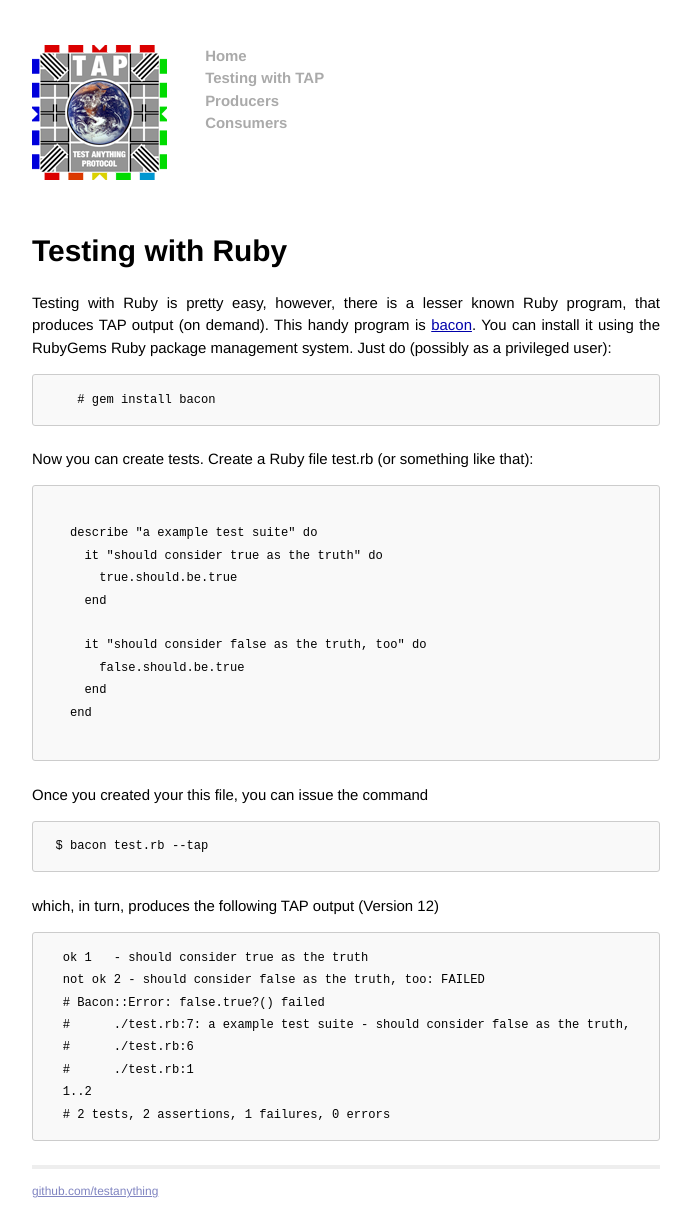
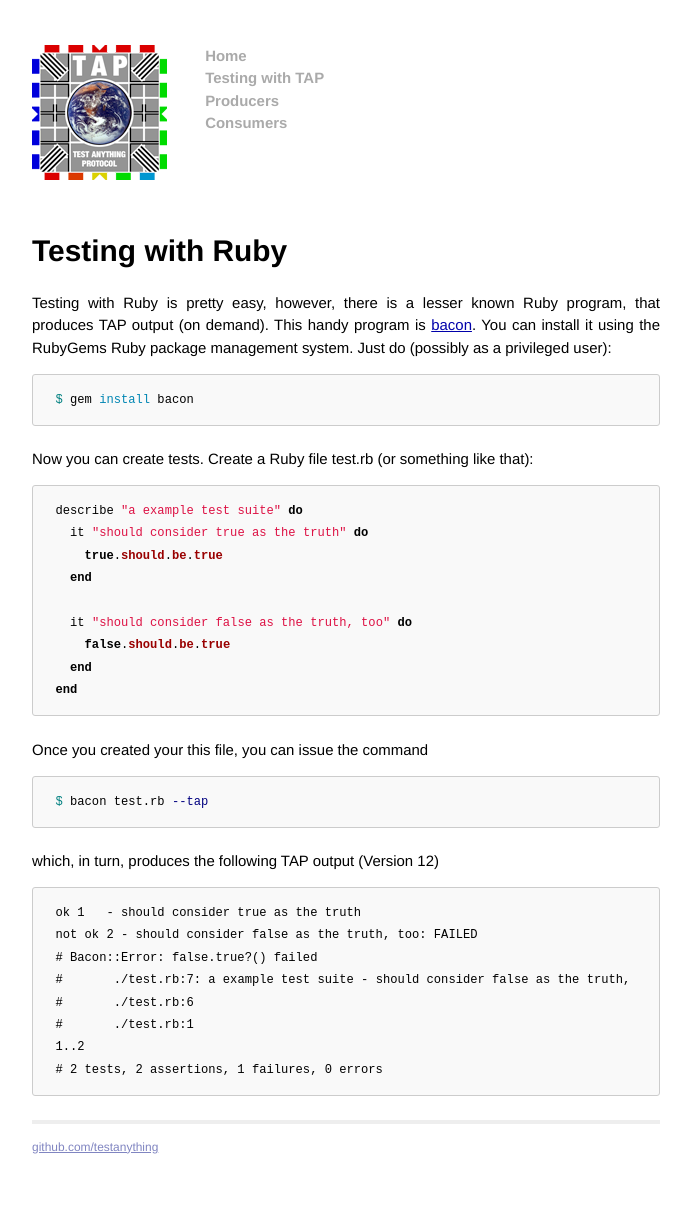
Before and after one commit to TestAnything/testanything.github.io, a Jekyll site: the page built from testing-with-tap/ruby.md, in a window 1280 px wide. Shown: the whole page, without its empty margins (294-985 px from the left). Built offline with Jekyll 4.4.1, drawn with Linux system fonts in a browser that asks for light colours; after the commit the page ends 1170 px from its top, so only the background shows below that.

Commit message:
Fix the fenced code in the Ruby tutorial.

````diff
--- a/testing-with-tap/ruby.md
+++ b/testing-with-tap/ruby.md
@@ -7,41 +7,39 @@ title: Testing with Ruby
 
 Testing with Ruby is pretty easy, however, there is a lesser known Ruby program, that produces TAP output (on demand). This handy program is [bacon](http://github.com/chneukirchen/bacon/tree/master). You can install it using the RubyGems Ruby package management system. Just do (possibly as a privileged user):
 
-```
-   # gem install bacon
+```bash
+$ gem install bacon
 ```
 
 Now you can create tests. Create a Ruby file test.rb (or something like that):
 
-```
-
-  describe "a example test suite" do
-    it "should consider true as the truth" do
-      true.should.be.true
-    end
-
-    it "should consider false as the truth, too" do
-      false.should.be.true
-    end
+```ruby
+describe "a example test suite" do
+  it "should consider true as the truth" do
+    true.should.be.true
   end
 
+  it "should consider false as the truth, too" do
+    false.should.be.true
+  end
+end
 ```
 
 Once you created your this file, you can issue the command
 
-```
+```bash
 $ bacon test.rb --tap
 ```
 
 which, in turn, produces the following TAP output (Version 12)
 
 ```
- ok 1   - should consider true as the truth
- not ok 2 - should consider false as the truth, too: FAILED
- # Bacon::Error: false.true?() failed
- # 	./test.rb:7: a example test suite - should consider false as the truth, too
- # 	./test.rb:6
- # 	./test.rb:1
- 1..2
- # 2 tests, 2 assertions, 1 failures, 0 errors
+ok 1   - should consider true as the truth
+not ok 2 - should consider false as the truth, too: FAILED
+# Bacon::Error: false.true?() failed
+# 	./test.rb:7: a example test suite - should consider false as the truth, too
+# 	./test.rb:6
+# 	./test.rb:1
+1..2
+# 2 tests, 2 assertions, 1 failures, 0 errors
 ```
````
